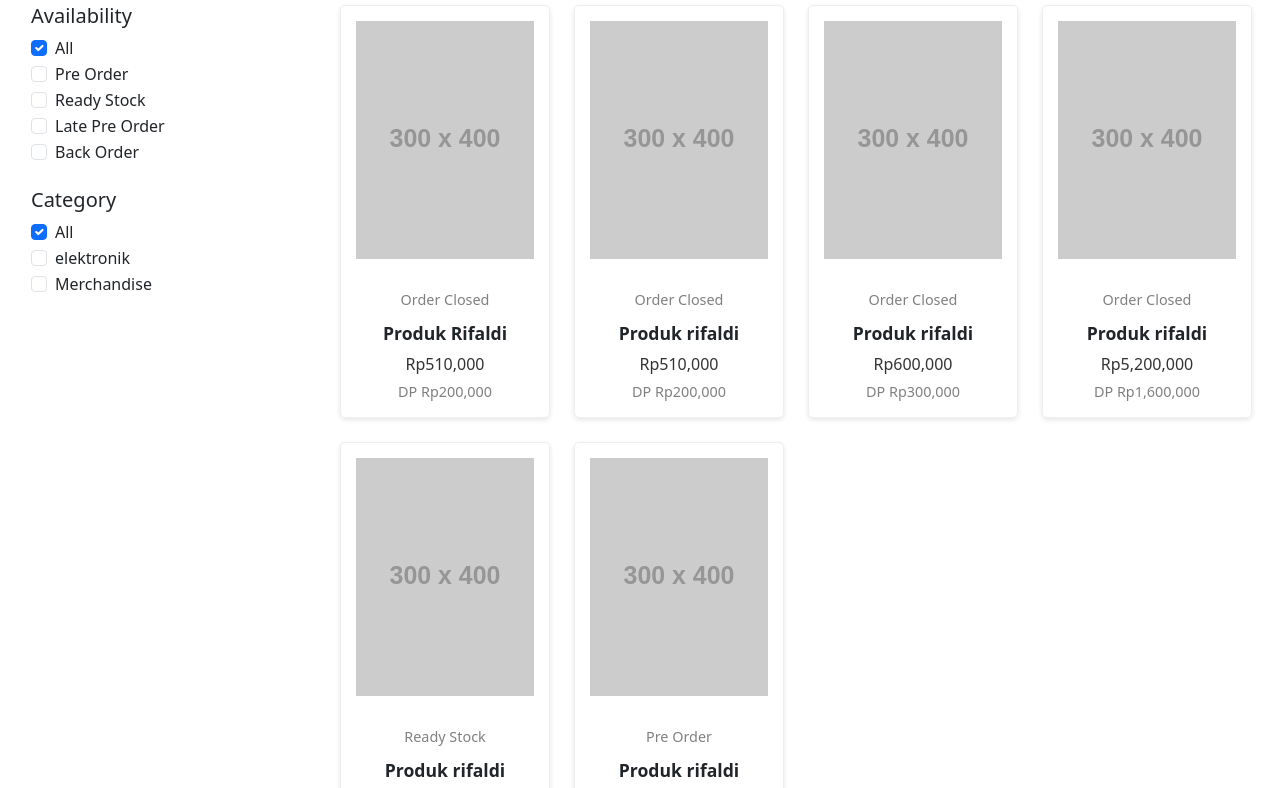
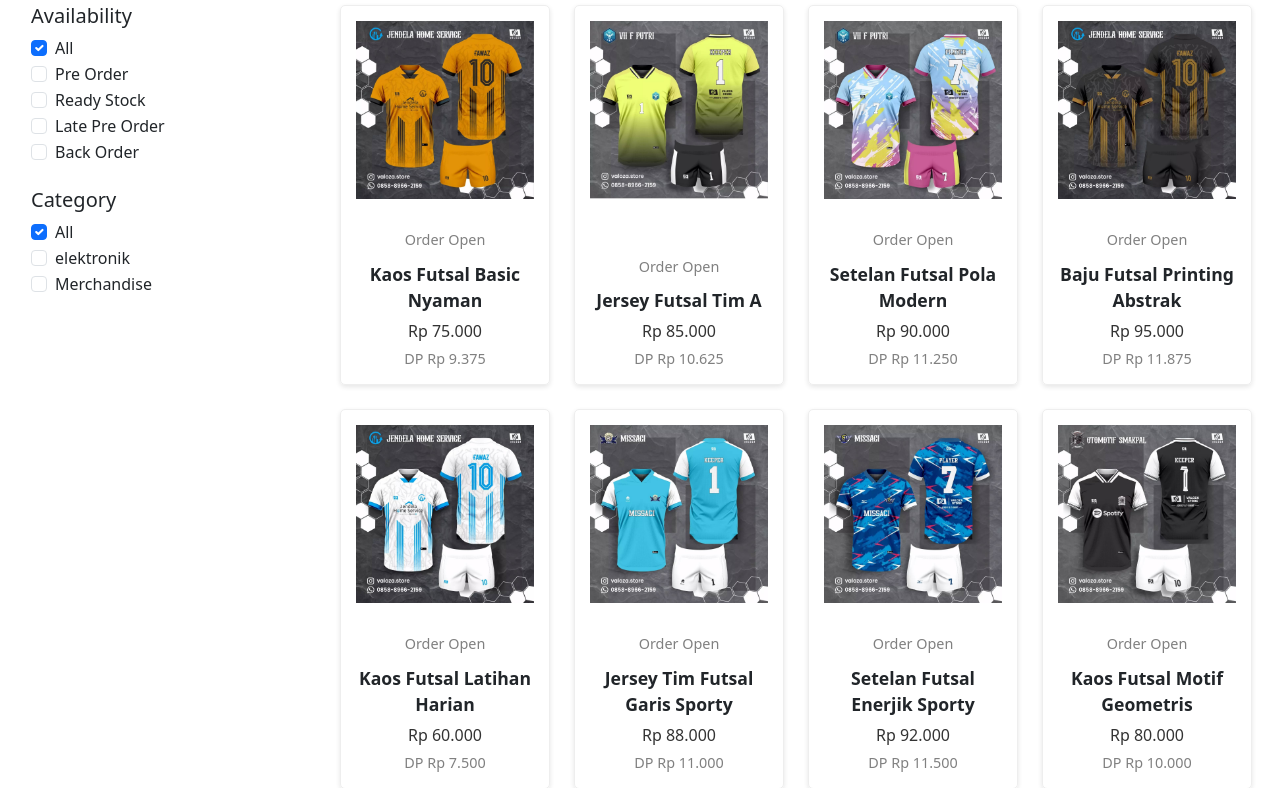
Before and after one commit to Agmer17/tugas-akhir-marketplace, a plain HTML site: page html/allProduct.html in a window 1280 px wide. Shown: the part 164-952 px from the top of the page. Drawn offline with nearby package versions, Linux system fonts and the light colour scheme; placeholder pictures from the web are drawn by us.

Commit message:
small update

```diff
--- a/html/allProduct.html
+++ b/html/allProduct.html
@@ -76,7 +76,7 @@
                   <a href="#" class="text-dark"
                     ><i class="bi bi-heart fs-5"></i
                   ></a>
-                  <a href="#" class="text-dark"
+                  <a href="./cart.html" class="text-dark"
                     ><i class="bi bi-cart fs-5"></i
                   ></a>
                 </div>
@@ -205,100 +205,7 @@
             </div>
           </div>
 
-          <div class="row">
-            <div class="col-6 col-sm-6 col-md-4 col-lg-3 mb-4">
-              <div class="product-item">
-                <img
-                  src="https://placehold.co/300x400"
-                  class="img-fluid"
-                  alt="Product Image"
-                />
-                <div>
-                  <div class="product-status">Order Closed</div>
-                  <div class="product-title">Produk Rifaldi</div>
-                  <div class="product-price">Rp510,000</div>
-                  <div class="product-dp">DP Rp200,000</div>
-                </div>
-              </div>
-            </div>
-
-            <div class="col-6 col-sm-6 col-md-4 col-lg-3 mb-4">
-              <div class="product-item">
-                <img
-                  src="https://placehold.co/300x400"
-                  class="img-fluid"
-                  alt="Product Image"
-                />
-                <div>
-                  <div class="product-status">Order Closed</div>
-                  <div class="product-title">Produk rifaldi</div>
-                  <div class="product-price">Rp510,000</div>
-                  <div class="product-dp">DP Rp200,000</div>
-                </div>
-              </div>
-            </div>
-
-            <div class="col-6 col-sm-6 col-md-4 col-lg-3 mb-4">
-              <div class="product-item">
-                <img
-                  src="https://placehold.co/300x400"
-                  class="img-fluid"
-                  alt="Product Image"
-                />
-                <div>
-                  <div class="product-status">Order Closed</div>
-                  <div class="product-title">Produk rifaldi</div>
-                  <div class="product-price">Rp600,000</div>
-                  <div class="product-dp">DP Rp300,000</div>
-                </div>
-              </div>
-            </div>
-            <div class="col-6 col-sm-6 col-md-4 col-lg-3 mb-4">
-              <div class="product-item">
-                <img
-                  src="https://placehold.co/300x400"
-                  class="img-fluid"
-                  alt="Product Image"
-                />
-                <div>
-                  <div class="product-status">Order Closed</div>
-                  <div class="product-title">Produk rifaldi</div>
-                  <div class="product-price">Rp5,200,000</div>
-                  <div class="product-dp">DP Rp1,600,000</div>
-                </div>
-              </div>
-            </div>
-            <div class="col-6 col-sm-6 col-md-4 col-lg-3 mb-4">
-              <div class="product-item">
-                <img
-                  src="https://placehold.co/300x400"
-                  class="img-fluid"
-                  alt="Product Image"
-                />
-                <div>
-                  <div class="product-status">Ready Stock</div>
-                  <div class="product-title">Produk rifaldi</div>
-                  <div class="product-price">Rp300,000</div>
-                  <div class="product-dp">-</div>
-                </div>
-              </div>
-            </div>
-            <div class="col-6 col-sm-6 col-md-4 col-lg-3 mb-4">
-              <div class="product-item">
-                <img
-                  src="https://placehold.co/300x400"
-                  class="img-fluid"
-                  alt="Product Image"
-                />
-                <div>
-                  <div class="product-status">Pre Order</div>
-                  <div class="product-title">Produk rifaldi</div>
-                  <div class="product-price">Rp750,000</div>
-                  <div class="product-dp">DP Rp300,000</div>
-                </div>
-              </div>
-            </div>
-          </div>
+          <div class="row" id="allProductContainer"></div>
         </div>
       </div>
     </div>
@@ -342,5 +249,6 @@
     </footer>
     <!-- BootstrapS -->
     <script src="https://cdn.jsdelivr.net/npm/bootstrap@5.3.3/dist/js/bootstrap.bundle.min.js"></script>
+    <script src="../js/allProduct.js"></script>
   </body>
 </html>
--- /dev/null
+++ b/js/allProduct.js
@@ -0,0 +1,102 @@
+/* <div class="col-6 col-sm-6 col-md-4 col-lg-3 mb-4">
+  <div class="product-item">
+    <img
+      src="https://placehold.co/300x400"
+      class="img-fluid"
+      alt="Product Image"
+    />
+    <div>
+      <div class="product-status">Order Closed</div>
+      <div class="product-title">Produk Rifaldi</div>
+      <div class="product-price">Rp510,000</div>
+      <div class="product-dp">DP Rp200,000</div>
+    </div>
+  </div>
+</div>; */
+
+document.addEventListener("DOMContentLoaded", async () => {
+  const productContainer = document.getElementById("allProductContainer");
+  try {
+    const response = await fetch("/data.json");
+    const dataFromJson = await response.json();
+
+    renderProduct(dataFromJson, productContainer);
+  } catch (error) {
+    console.log(error);
+  }
+});
+
+function renderProduct(productsData, container) {
+  productsData.forEach((data) => {
+    container.appendChild(createProductCards(data));
+  });
+}
+
+function formatPrice(price) {
+  return new Intl.NumberFormat("id-ID", {
+    style: "currency",
+    currency: "IDR",
+    minimumFractionDigits: 0,
+  }).format(price);
+}
+
+function calculateDP(price) {
+  return formatPrice(Math.floor(price / 8));
+}
+
+function createProductCards(dataProduct) {
+  const cardContainer = document.createElement("div");
+  cardContainer.classList.add(
+    "col-6",
+    "col-sm-6",
+    "col-md-4",
+    "col-lg-3",
+    "mb-4"
+  );
+
+  const card = document.createElement("div");
+  card.classList.add("product-item");
+
+  const productImage = document.createElement("img");
+  productImage.setAttribute("src", `./../img/product/${dataProduct.img}`);
+  productImage.classList.add("img-fluid");
+
+  const productDataDiv = document.createElement("div");
+
+  const statusDiv = document.createElement("div");
+  statusDiv.className = "product-status";
+  statusDiv.textContent = "Order Open";
+  productDataDiv.appendChild(statusDiv);
+
+  const titleDiv = document.createElement("div");
+  titleDiv.className = "product-title";
+  titleDiv.textContent = dataProduct.name;
+  productDataDiv.appendChild(titleDiv);
+
+  // Buat dan tambahkan elemen price
+  const priceDiv = document.createElement("div");
+  priceDiv.className = "product-price";
+  priceDiv.textContent = formatPrice(dataProduct.price);
+  productDataDiv.appendChild(priceDiv);
+
+  // Buat dan tambahkan elemen DP
+  const dpDiv = document.createElement("div");
+  dpDiv.className = "product-dp";
+  dpDiv.textContent = `DP ${calculateDP(dataProduct.price)}`;
+  productDataDiv.appendChild(dpDiv);
+
+  card.appendChild(productImage);
+  card.appendChild(productDataDiv);
+  cardContainer.appendChild(card);
+
+  cardContainer.addEventListener("click", () => {
+    const query = new URLSearchParams({
+      name: dataProduct.name,
+      price: dataProduct.price,
+      img: dataProduct.img,
+    });
+    window.location.href = `./product.html?${query.toString()}`;
+  });
+
+  return cardContainer;
+}
```
Also changed, not shown: html/cart.html (+0 -1 lines), html/product.html (+6 -3 lines), index.html (+10 -1 lines), js/index.js (+15 -2 lines), js/product.js (+14 -0 lines).
